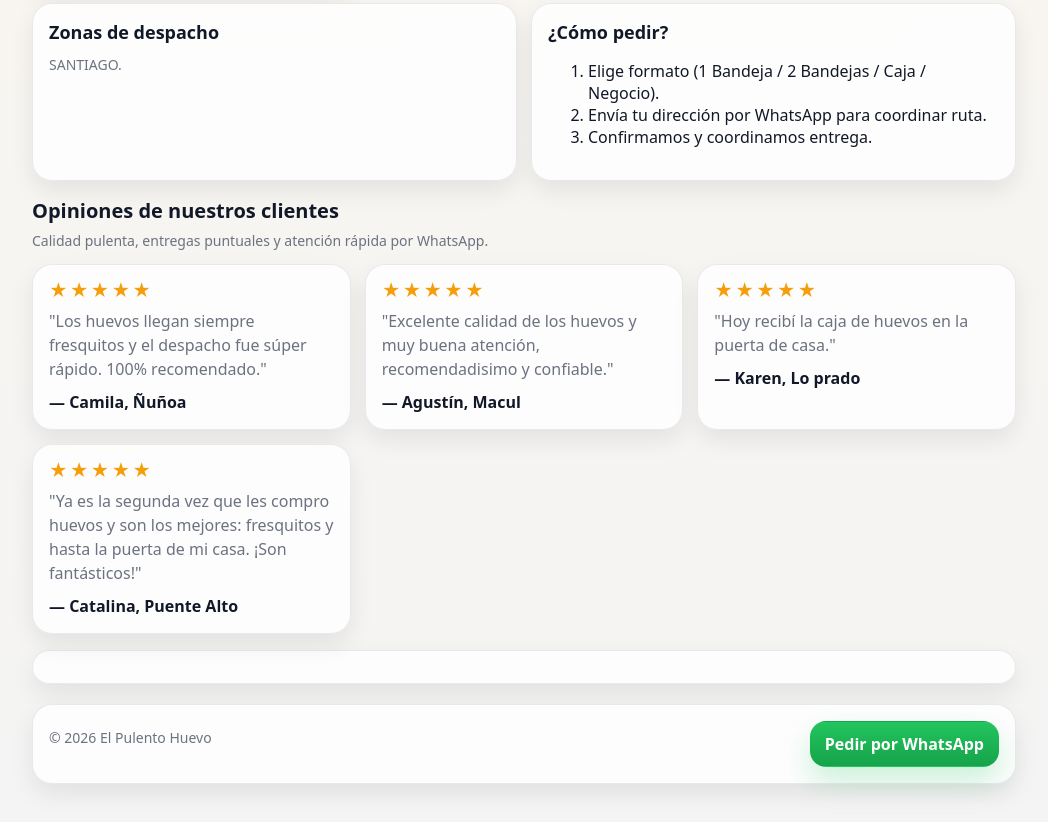
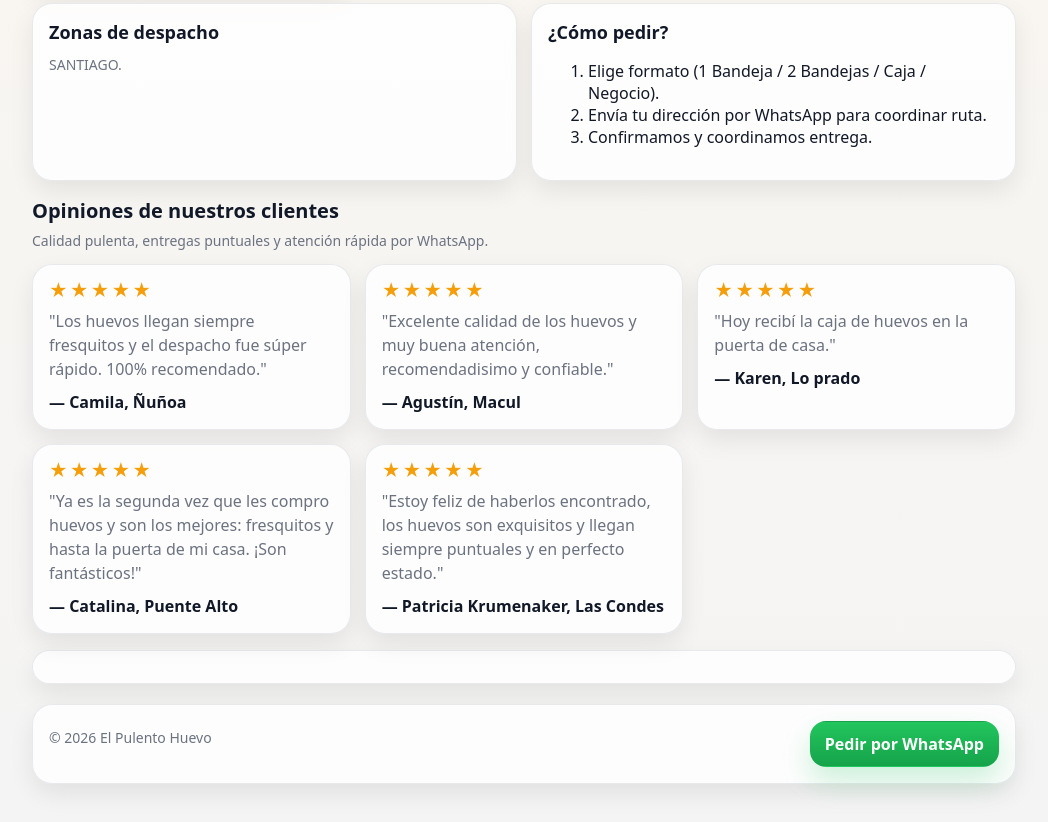
Before and after one commit to elpulentohuevo/elpulentohuevo, a plain HTML site: page index.html in a window 1280 px wide. Shown: the part 1342-2164 px from the top of the page, without its empty margins (116-1164 px from the left). Drawn offline with Linux system fonts and the light colour scheme.

Commit message:
Add Patricia testimonial card to testimonials grid

```diff
--- a/index.html
+++ b/index.html
@@ -208,6 +208,12 @@
           <p>"Ya es la segunda vez que les compro huevos y son los mejores: fresquitos y hasta la puerta de mi casa. ¡Son fantásticos!"</p>
           <strong>— Catalina, Puente Alto</strong>
         </article>
+
+        <article class="card testimonial-card">
+          <div class="stars" aria-label="Calificación de 5 estrellas">★★★★★</div>
+          <p>"Estoy feliz de haberlos encontrado, los huevos son exquisitos y llegan siempre puntuales y en perfecto estado."</p>
+          <strong>— Patricia Krumenaker, Las Condes</strong>
+        </article>
       </div>
     </section>
 
```
